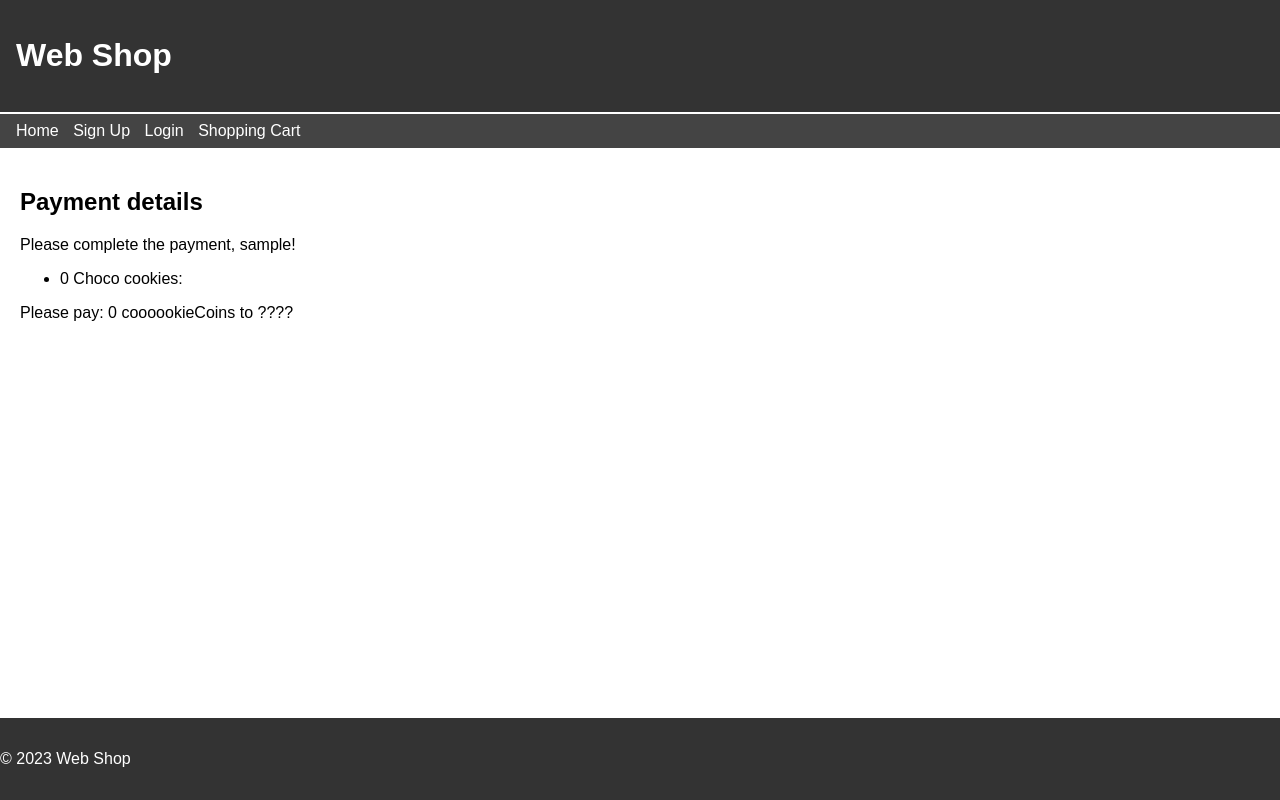
After one commit to andreroxhage/EITF06-Web-Security, a PHP site: page /order_confirmation.php in a window 1280 px wide. The commit adds this page. Run offline with PHP 8.4, Linux system fonts and the light colour scheme; the visitor is signed in with stand-in values (Sample User, id 1); tables that the repository leaves empty or names only in its code hold one stand-in row (values such as "Sample post").

Commit message:
Styling finished

```diff
--- /dev/null
+++ b/order_confirmation.php
@@ -0,0 +1,69 @@
+<?php
+session_start();
+
+// Check if the user is logged in
+if (!isset($_SESSION["user_id"])) {
+    header("Location: login.php"); // Redirect to the login page if not logged in
+    exit();
+}
+
+if (isset($_SESSION["user_id"])) {
+    $mysqli = require __DIR__ . "/database.php";
+
+    $sql = "SELECT * FROM user
+            WHERE id = {$_SESSION["user_id"]}";
+
+    $result = $mysqli->query($sql);
+    $user = $result->fetch_assoc();
+}
+$cartCount = isset($_SESSION['cart']) ? $_SESSION['cart'] : 0;
+
+$orderTotal = 10* $cartCount;
+
+?>
+
+<!DOCTYPE html>
+<html lang="en">
+
+    <head>
+        <meta charset="UTF-8">
+        <meta name="viewport" content="width=device-width, initial-scale=1.0">
+        <link rel="stylesheet" href="style.css">
+        <title>Payment details</title>
+    </head>
+
+    <body>
+        <header>
+            <h1>Web Shop</h1>
+        </header>
+        <nav>
+            <ul>
+                <li><a href="/EITF06-Web-Security/index.php">Home</a></li>
+                <li><a href="/EITF06-Web-Security/signup.php">Sign Up</a></li>
+                <li><a href="/EITF06-Web-Security/login.php">Login</a></li>
+                <li><a href="/EITF06-Web-Security/cart.php">Shopping Cart</a></li>
+            </ul>
+        </nav>
+
+        <main>
+            <h2>Payment details</h2>
+
+            <?php if ($user): ?>
+            <p>Please complete the payment, <?= htmlspecialchars($user['username']) ?>!
+            </p>
+            <ul>
+                <li><?= $cartCount ?> Choco cookies:</li>
+            </ul>
+            <p>Please pay: <?= htmlspecialchars($orderTotal) ?> coooookieCoins to ????</p>
+
+            <?php else: ?>
+            <p>You are not logged in. Please log in to confirm your order.</p>
+            <?php endif; ?>
+        </main>
+
+        <footer>
+            <p>&copy; 2023 Web Shop</p>
+        </footer>
+    </body>
+
+</html>
--- a/style.css
+++ b/style.css
@@ -7,13 +7,11 @@ body {
 header {
 	background-color: #333;
 	color: #fff;
-	text-align: center;
-	padding: 1em 0;
+	padding: 1em 1em;
 }
 
 nav {
 	background-color: #444;
-	text-align: center;
 	padding: 0.5em 1em;
 	margin-top: 2px;
 }
@@ -40,7 +38,6 @@ main {
 footer {
 	background-color: #333;
 	color: #fff;
-	text-align: center;
 	padding: 1em 0;
 	position: fixed;
 	width: 100%;
@@ -57,15 +54,8 @@ footer {
 
 #signup-h2,
 #login-h2 {
-	display: flex;
-	justify-content: center;
 	color: black;
 }
-form {
-	display: flex;
-	justify-content: center;
-}
-
 a:link,
 a:visited {
 	text-decoration: none;
@@ -76,6 +66,7 @@ a:visited {
 	background-size: contain;
 	width: 200px;
 	height: auto;
+	margin-bottom: 12px;
 }
 
 #black_link {
```
Also changed, not shown: cart.php (+25 -6 lines), index.php (+5 -9 lines), login.php (+19 -0 lines), signup.php (+18 -0 lines).
